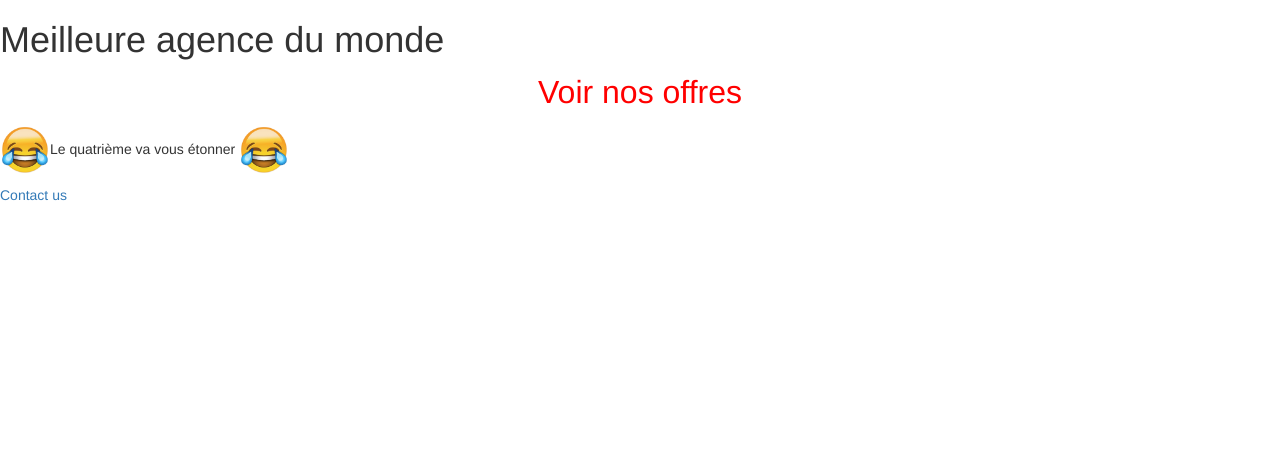
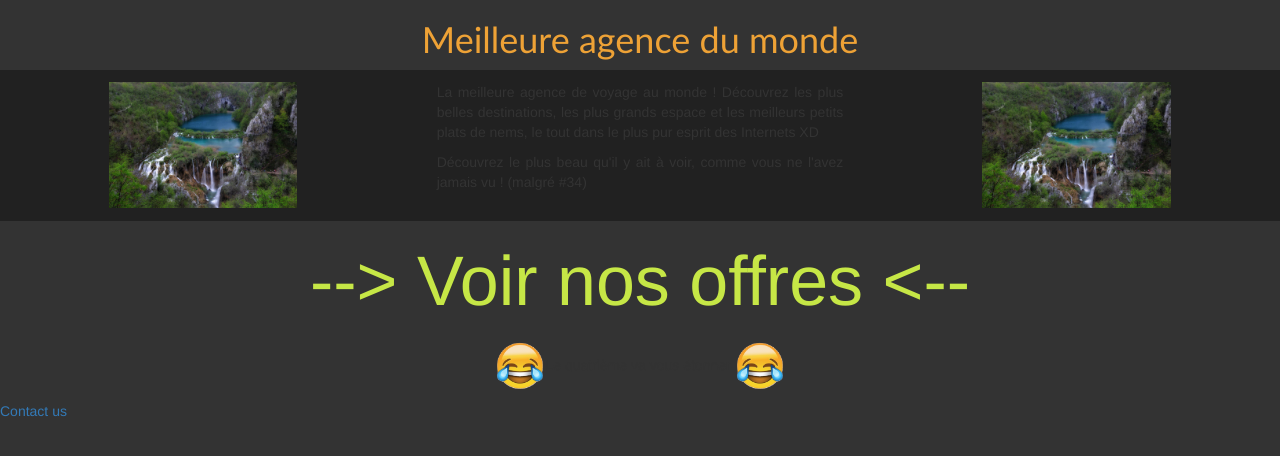
Before and after one commit to Roxasispoor/agencevoyage, a PHP site: template templates/index.html.twig in a window 1280 px wide. Shown: the top 456 px of the page. Run offline with PHP 8.4, Linux system fonts and the light colour scheme; the template is opened without the code that fills it, so the values that code supplies are empty; some libraries are stand-ins or nearby versions.

Commit message:
CSS & Twig
Acceuil fonctionnel, problèmes d'extention de CSS. Verifier les chemins sous linux

```diff
--- a/agvoymodel.php
+++ b/agvoymodel.php
@@ -18,7 +18,7 @@
 $circuitAndalousie->addEtape('Grenade',1);
 $circuitAndalousie->addEtape('Cordoue',2);
 $circuitAndalousie->addEtape('Seville',1);
-$circuitAndalousie->setPathImage("/images/espagne.png");
+$circuitAndalousie->setPathImage("images/espagne.png");
 $list_of_circuits[] = $circuitAndalousie;
 
 $circuitVietnam = new Circuit();
--- a/style.css
+++ b/style.css
@@ -1,18 +1,18 @@
 .blink_me {
-    font-size: xx-large;
-    color: red;
+    font-size: 500%;
+    color: #C6E746;
     -webkit-animation-name: blinker;
-    -webkit-animation-duration: 1s;
+    -webkit-animation-duration: 2s;
     -webkit-animation-timing-function: linear;
     -webkit-animation-iteration-count: infinite;
 
     -moz-animation-name: blinker;
-    -moz-animation-duration: 0.3s;
+    -moz-animation-duration: 0.6s;
     -moz-animation-timing-function: linear;
     -moz-animation-iteration-count: infinite;
 
     animation-name: blinker;
-    animation-duration: 0.3s;
+    animation-duration: 0.6s;
     animation-timing-function: linear;
     animation-iteration-count: infinite;
 }
@@ -34,3 +34,19 @@
     50% { opacity: 0.0; }
     100% { opacity: 1.0; }
 }
+
+h1 {
+    text-align: center;
+    color: #eea236;
+    font-family: Calibri;
+}
+
+body {
+    background-color: #333333;
+}
+
+.Bandeau {
+    background-color: #212121;
+    padding-top: 1%;
+    padding-bottom: 1%;
+}
--- a/templates/baselayout.html.twig
+++ b/templates/baselayout.html.twig
@@ -5,15 +5,15 @@
     <meta charset="utf-8">
     <meta name="description" content="{% block description %}{% endblock %}">
         {% block stylesheets %}
-            <link rel="stylesheet" href="style.css">
             <!-- Bootstrap -->
             {# <link rel="stylesheet" href="//maxcdn.bootstrapcdn.com/bootstrap/3.3.7/css/bootstrap.min.css" integrity="sha384-BVYiiSIFeK1dGmJRAkycuHAHRg32OmUcww7on3RYdg4Va+PmSTsz/K68vbdEjh4u" crossorigin="anonymous"> #}
-            <link rel="stylesheet" href="vendor/twbs/bootstrap/dist/css/bootstrap.min.css">
+            <link rel="stylesheet" href="/vendor/twbs/bootstrap/dist/css/bootstrap.min.css">
             <!-- Optional theme -->
             {# <link rel="stylesheet" href="//maxcdn.bootstrapcdn.com/bootstrap/3.3.7/css/bootstrap-theme.min.css" integrity="sha384-rHyoN1iRsVXV4nD0JutlnGaslCJuC7uwjduW9SVrLvRYooPp2bWYgmgJQIXwl/Sp" crossorigin="anonymous"> #}
-            <link rel="stylesheet" href="vendor/twbs/bootstrap/dist/css/bootstrap-theme.min.css">
+            <link rel="stylesheet" href="/vendor/twbs/bootstrap/dist/css/bootstrap-theme.min.css">
             <link href="//maxcdn.bootstrapcdn.com/bootswatch/3.2.0/darkly/bootstrap.min.css" rel="stylesheet">
-            <link href="css/styles.css" rel="stylesheet">
+            <link href="/css/styles.css" rel="stylesheet">
+            <link rel="stylesheet" href="style.css">
             {% block custompage_style %}<style></style>{% endblock %}
         {% endblock %} {# stylesheets #}
 
--- a/templates/circuitslist.html.twig
+++ b/templates/circuitslist.html.twig
@@ -3,7 +3,6 @@
 {% extends "baselayout.html.twig" %}
 
 {% block title %}{{ parent() }} - Circuits list{% endblock %}
-
 {% block body %}
     <h1>List of circuits</h1>
     {% if circuitslist is not empty %}
--- a/templates/index.html.twig
+++ b/templates/index.html.twig
@@ -4,8 +4,22 @@
 {% block body %}
     <h1>Meilleure agence du monde</h1>
 
+    <div class="Bandeau row" >
+        {% block imagePresentation%}
+        <div class="ImagePresentation hidden-xs hidden-sm col-md-4 col-lg-2 col-lg-offset-1">
+            <img src="images/paysage.jpg" width="100%" >
+        </div>
+        {% endblock %}
+        <div class="TextPresentation col-xs-12 col-sm-12 col-md-4 col-lg-4 col-lg-offset-1">
+            <p style="text-align: justify">La meilleure agence de voyage au monde ! Découvrez les plus belles destinations, les plus grands espace
+                et les meilleurs petits plats de nems, le tout dans le plus pur esprit des Internets XD</p>
+                <p style="text-align: justify   ">Découvrez le plus beau qu'il y ait à voir, comme vous ne l'avez jamais vu ! (malgré #34)</p>
+        </div>
+        {{ block('imagePresentation') }}
+    </div>
+
     <p></p>
-    <p class="text-center"><a href="index.php/circuit" class="blink_me">Voir nos offres</a></p>
-    <p>{%block emoticon%}<img src="images/emoji.png" height="50" width="50">{% endblock %}Le quatrième va vous étonner
+    <p class="text-center"><a href="index.php/circuit" class="blink_me">--> Voir nos offres <--</a></p>
+    <p style="text-align: center">{%block emoticon%}<img src="images/emoji.png" height="50" width="50">{% endblock %}Le quatrième va vous étonner
         {{ block('emoticon') }}   </p>
 {% endblock %} {# body #}
```
Also changed, not shown: templates/circuitshow.html.twig (+1 -16 lines), images/paysage.jpg (added).
